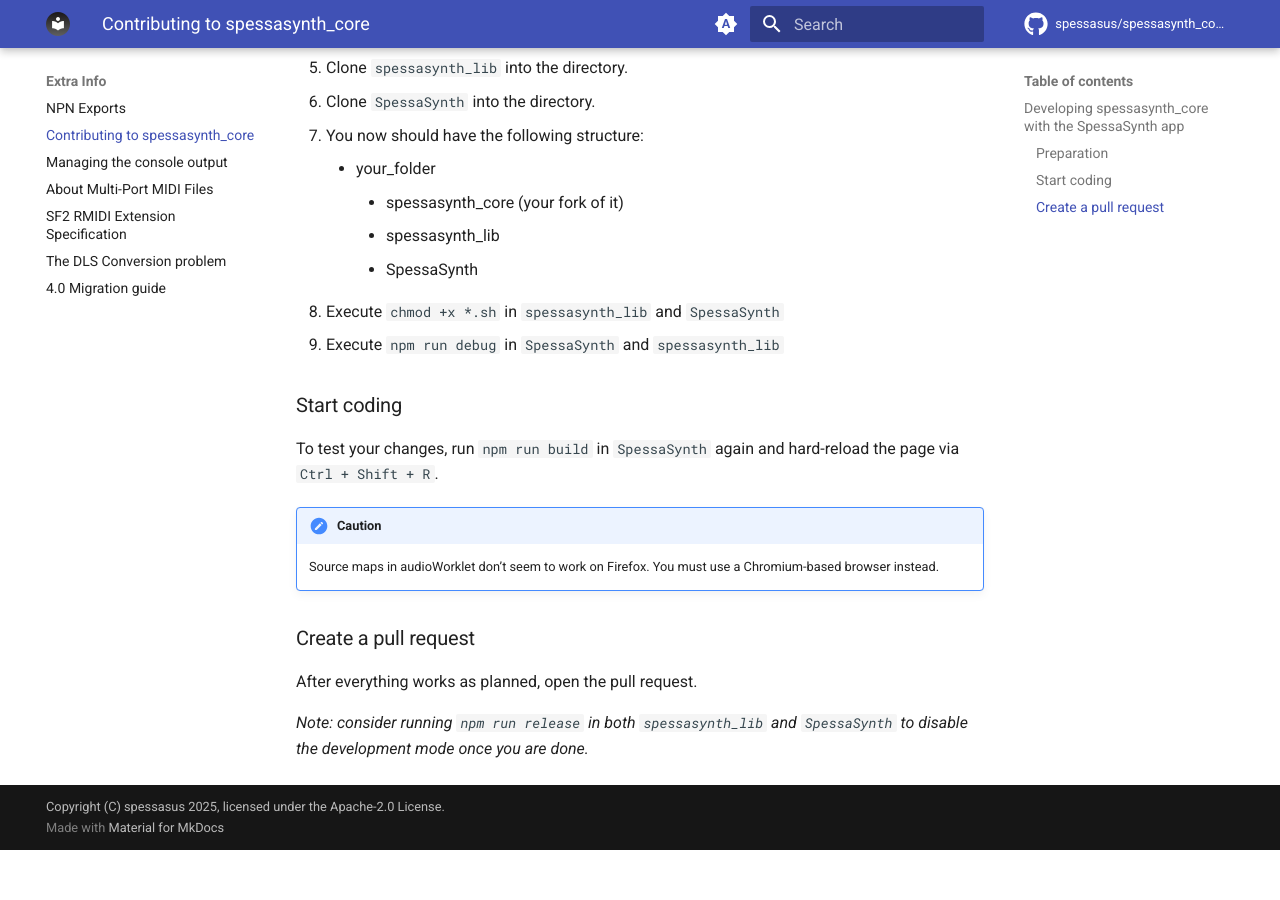
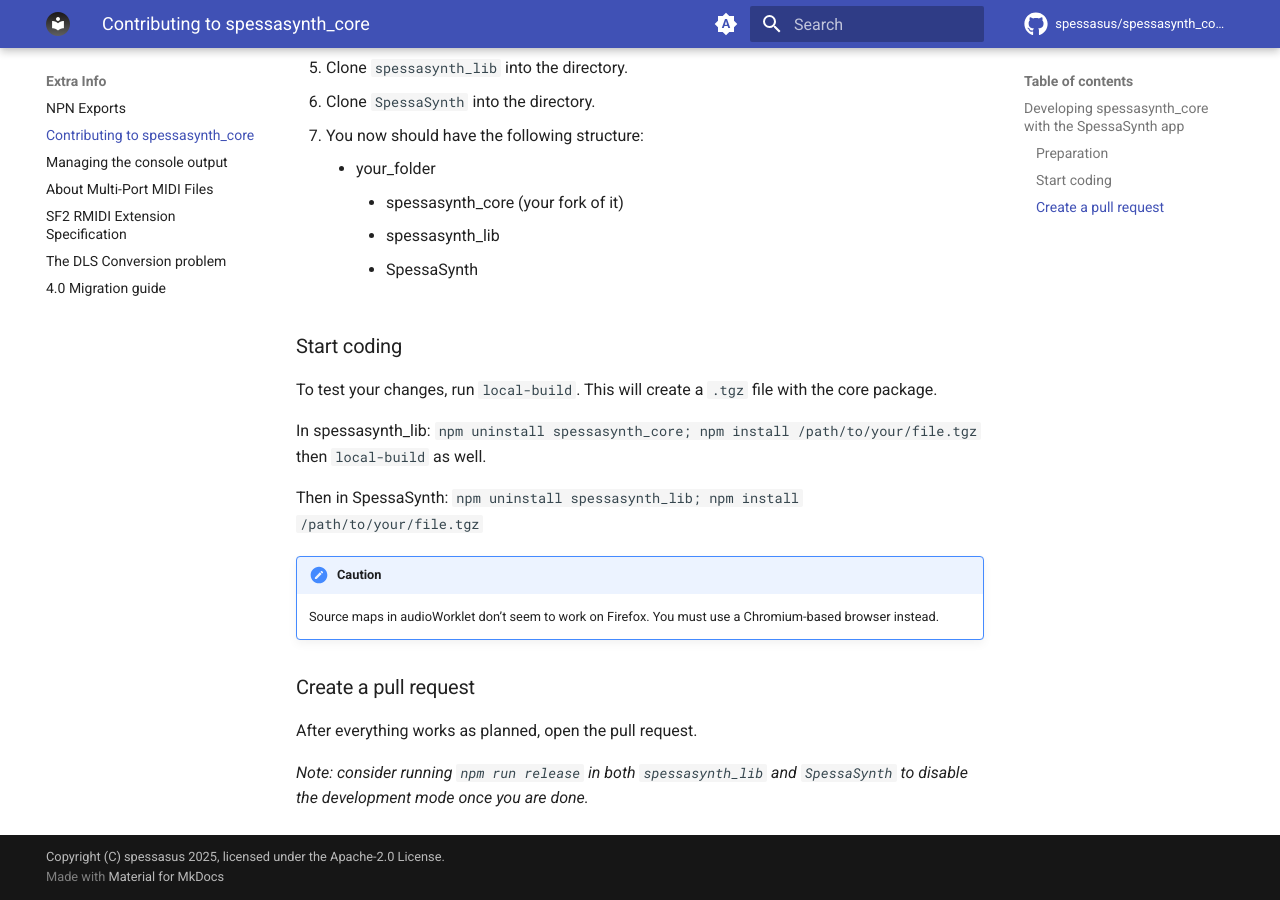
Before and after one commit to spessasus/spessasynth_core, an MkDocs documentation site: the page built from docs/extra/developer-docs.md, in a window 1280 px wide and 900 px high, scrolled down 578 px. Built offline with MkDocs 1.6.1 and Material for MkDocs 9.7.7, drawn with Linux system fonts in a browser that asks for light colours; comment, search, counter and statistics services are not loaded; before the commit the page ends 1428 px from its top, so only the background shows below that.

Commit message:
small fix

```diff
--- a/docs/extra/developer-docs.md
+++ b/docs/extra/developer-docs.md
@@ -22,12 +22,13 @@
         - spessasynth_lib
         - SpessaSynth
 
-8. Execute `chmod +x *.sh` in `spessasynth_lib` and `SpessaSynth`
-9. Execute `npm run debug` in `SpessaSynth` and `spessasynth_lib`
-
 ### Start coding
 
-To test your changes, run `npm run build` in `SpessaSynth` again and hard-reload the page via `Ctrl + Shift + R`.
+To test your changes, run `local-build`. This will create a `.tgz` file with the core package.
+
+In spessasynth_lib: `npm uninstall spessasynth_core; npm install /path/to/your/file.tgz` then `local-build` as well.
+
+Then in SpessaSynth: `npm uninstall spessasynth_lib; npm install /path/to/your/file.tgz`
 
 !!! Caution
 
```
Also changed, not shown: 1 other file.
